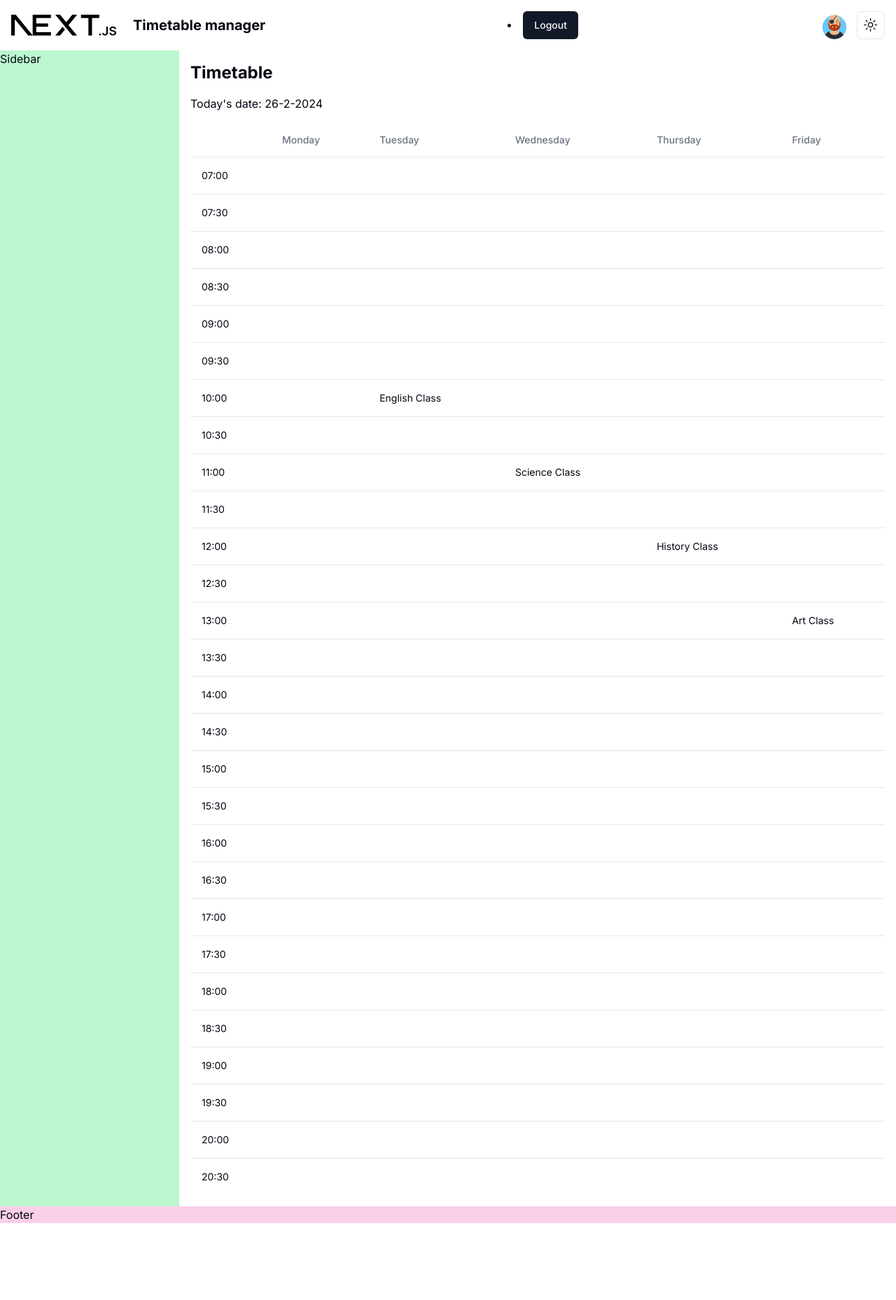
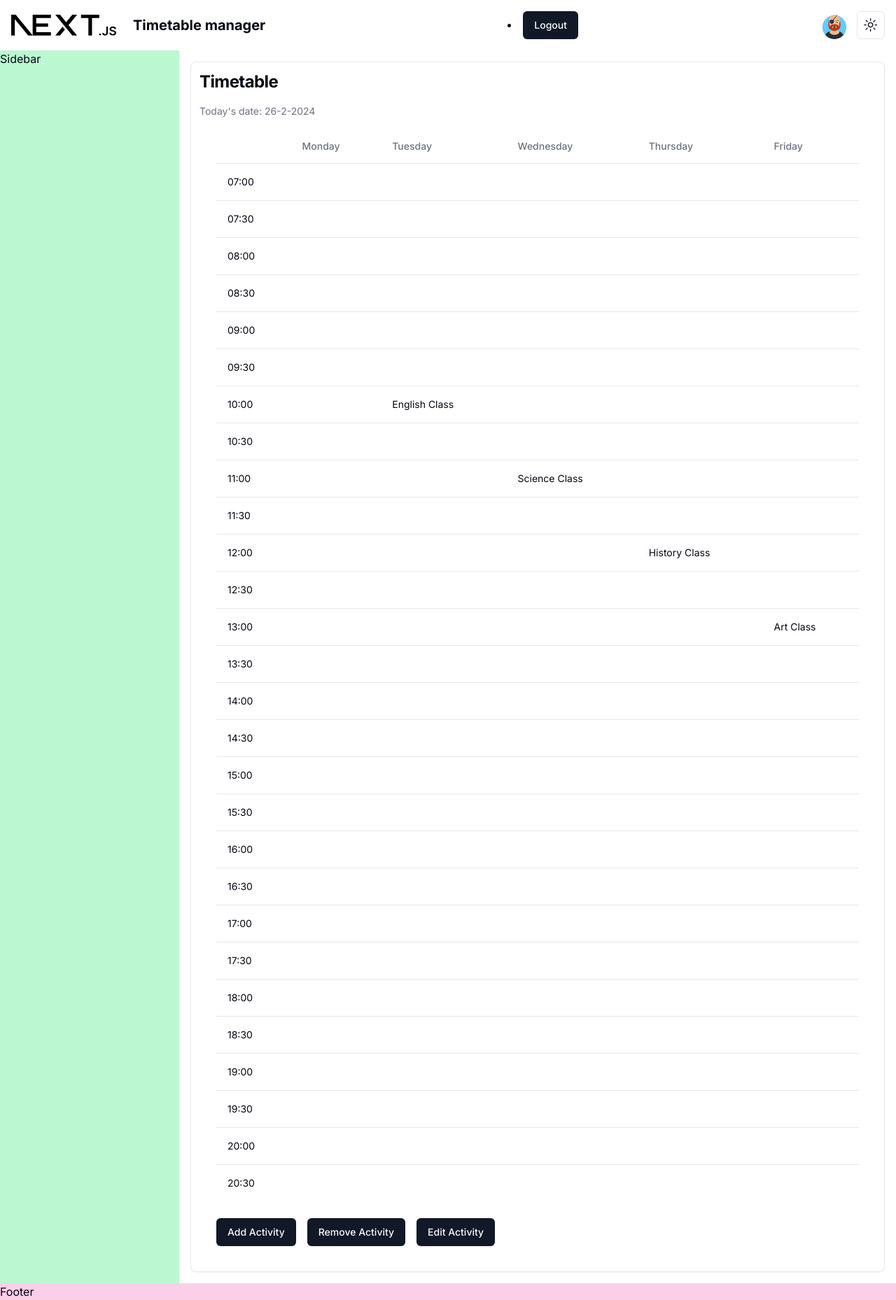
Before and after one commit to sustertine/timetable-manager, a Next.js app: page / in a window 1280 px wide. Shown: the whole page at 70% size. Before the commit the page ends 1748 px from the top, so only its background shows below. Built offline with nearby package versions, Linux system fonts and the light colour scheme.

Commit message:
timetable as card

```diff
--- a/src/components/timetable.tsx
+++ b/src/components/timetable.tsx
@@ -1,25 +1,21 @@
+"use client";
+
+
 import React from 'react';
 import {Table, TableBody, TableCell, TableHead, TableHeader, TableRow} from './ui/table';
 import {Activity} from "@/models/activity.model";
+import { Card, CardTitle, CardDescription, CardContent, CardFooter } from '@/components/ui/card';
+import {Button} from "@/components/ui/button";
 
 const Timetable: React.FC<{ activities?: Activity[] }> = ({ activities = [] }) => {
     const days = ['Monday', 'Tuesday', 'Wednesday', 'Thursday', 'Friday'];
     const generateTimeSlots = () => {
         const timeSlots = [];
-        let currentHour = 7;
-        let currentMinute = 0;
-
-        while (currentHour < 21 || (currentHour === 20 && currentMinute < 30)) {
-            const timeSlot = `${currentHour.toString().padStart(2, '0')}:${currentMinute.toString().padStart(2, '0')}`;
-            timeSlots.push(timeSlot);
-
-            currentMinute += 30;
-            if (currentMinute === 60) {
-                currentMinute = 0;
-                currentHour += 1;
+        for (let m = 420; m <= 1230; m += 30) {
+            const hours = Math.floor(m / 60);
+            const minutes = m % 60;
+            timeSlots.push(`${hours.toString().padStart(2, '0')}:${minutes.toString().padStart(2, '0')}`);
         }
-        }
-
         return timeSlots;
     };
 
@@ -31,14 +27,14 @@
         return map;
     }, {} as Record<string, string>);
 
-    // Get today's date
     const today = new Date();
     const formattedDate = `${today.getDate()}-${today.getMonth() + 1}-${today.getFullYear()}`;
 
     return (
-        <div>
-            <h1 className="text-2xl font-bold mb-4">Timetable</h1>
-            <p className="mb-4">Today's date: {formattedDate}</p>
+        <Card className="p-3">
+            <CardTitle className="text-2xl font-bold mb-4">Timetable</CardTitle>
+            <CardDescription className="mb-4">Today's date: {formattedDate}</CardDescription>
+            <CardContent>
                 <Table>
                     <TableHeader>
                         <TableRow>
@@ -60,7 +56,13 @@
                         ))}
                     </TableBody>
                 </Table>
-        </div>
+            </CardContent>
+            <CardFooter className="flex flex-start space-x-4">
+                <Button onClick={() => console.log('Add activity')}>Add Activity</Button>
+                <Button onClick={() => console.log('Remove activity')}>Remove Activity</Button>
+                <Button onClick={() => console.log('Edit activity')}>Edit Activity</Button>
+            </CardFooter>
+        </Card>
     );
 };
 export default Timetable;
--- /dev/null
+++ b/src/components/ui/card.tsx
@@ -0,0 +1,79 @@
+import * as React from "react"
+
+import { cn } from "@/lib/utils"
+
+const Card = React.forwardRef<
+  HTMLDivElement,
+  React.HTMLAttributes<HTMLDivElement>
+>(({ className, ...props }, ref) => (
+  <div
+    ref={ref}
+    className={cn(
+      "rounded-lg border bg-card text-card-foreground shadow-sm",
+      className
+    )}
+    {...props}
+  />
+))
+Card.displayName = "Card"
+
+const CardHeader = React.forwardRef<
+  HTMLDivElement,
+  React.HTMLAttributes<HTMLDivElement>
+>(({ className, ...props }, ref) => (
+  <div
+    ref={ref}
+    className={cn("flex flex-col space-y-1.5 p-6", className)}
+    {...props}
+  />
+))
+CardHeader.displayName = "CardHeader"
+
+const CardTitle = React.forwardRef<
+  HTMLParagraphElement,
+  React.HTMLAttributes<HTMLHeadingElement>
+>(({ className, ...props }, ref) => (
+  <h3
+    ref={ref}
+    className={cn(
+      "text-2xl font-semibold leading-none tracking-tight",
+      className
+    )}
+    {...props}
+  />
+))
+CardTitle.displayName = "CardTitle"
+
+const CardDescription = React.forwardRef<
+  HTMLParagraphElement,
+  React.HTMLAttributes<HTMLParagraphElement>
+>(({ className, ...props }, ref) => (
+  <p
+    ref={ref}
+    className={cn("text-sm text-muted-foreground", className)}
+    {...props}
+  />
+))
+CardDescription.displayName = "CardDescription"
+
+const CardContent = React.forwardRef<
+  HTMLDivElement,
+  React.HTMLAttributes<HTMLDivElement>
+>(({ className, ...props }, ref) => (
+  <div ref={ref} className={cn("p-6 pt-0", className)} {...props} />
+))
+CardContent.displayName = "CardContent"
+
+const CardFooter = React.forwardRef<
+  HTMLDivElement,
+  React.HTMLAttributes<HTMLDivElement>
+>(({ className, ...props }, ref) => (
+  <div
+    ref={ref}
+    className={cn("flex items-center p-6 pt-0", className)}
+    {...props}
+  />
+))
+CardFooter.displayName = "CardFooter"
+
+export { Card, CardHeader, CardFooter, CardTitle, CardDescription, CardContent }
```
Lines whose indentation alone changed are shown as unchanged.
